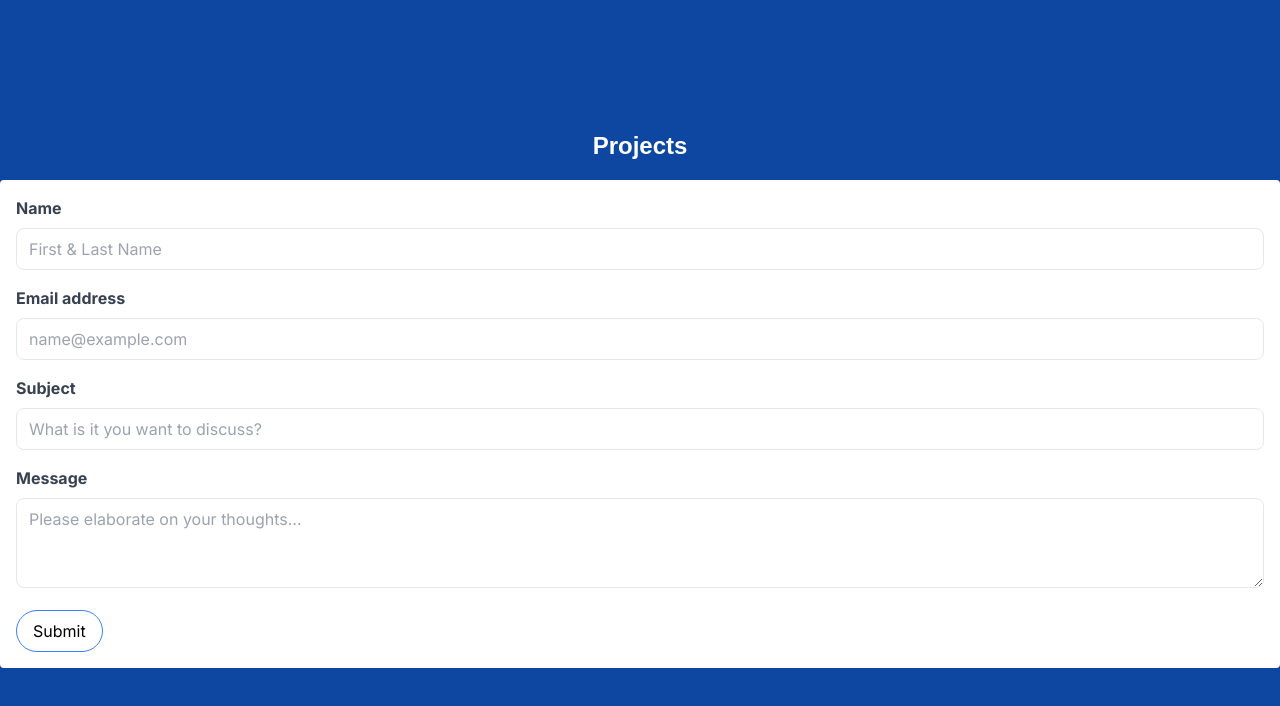
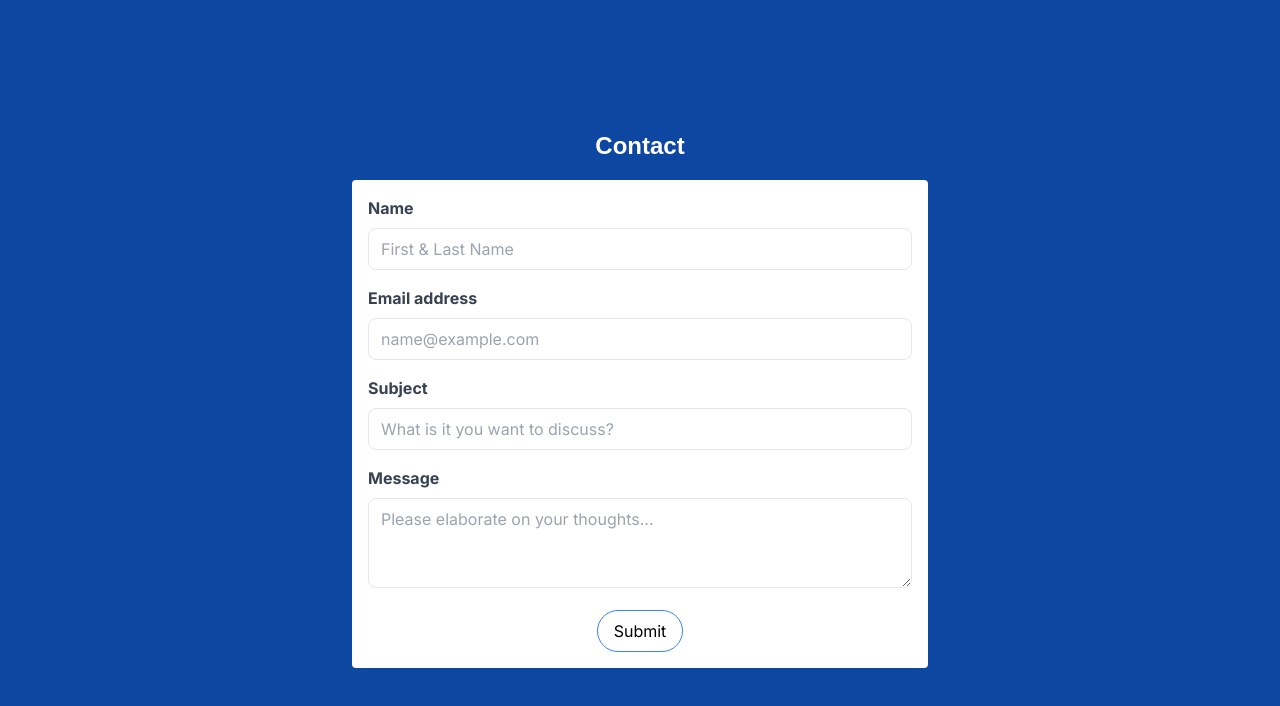
Before and after one commit to brer4449/new-portfolio, a Next.js app: page /contact in a window 1280 px wide. Shown: the top 706 px of the page. Built offline with nearby package versions, Linux system fonts and the light colour scheme.

Commit message:
fixed spacing issue

```diff
--- a/app/contact/page.js
+++ b/app/contact/page.js
@@ -1,8 +1,8 @@
 export default function Contact() {
   return (
-    <div className="background-container flex justify-center items-center min-h-screen">
-      <div className="container">
-        <h1 className="text-center white montserrat pb-5">Projects</h1>
+    <div className="background-container flex justify-center items-center">
+      <div className="container max-w-xl">
+        <h1 className="text-center white montserrat pb-5">Contact</h1>
         <div className="contact-container rounded p-4">
           <form
             action="https://formspree.io/xyyjvbzz"
@@ -65,6 +65,7 @@ export default function Contact() {
                 required
               ></textarea>
             </div>
+            <div class="flex justify-center">
                 <button
                 className="rounded-full bg-transparent border border-blue-500 py-2 px-4"
                 type="submit"
@@ -72,6 +73,7 @@ export default function Contact() {
                 >
                 Submit
                 </button>
+            </div>
           </form>
         </div>
       </div>
```
Lines whose indentation alone changed are shown as unchanged.
